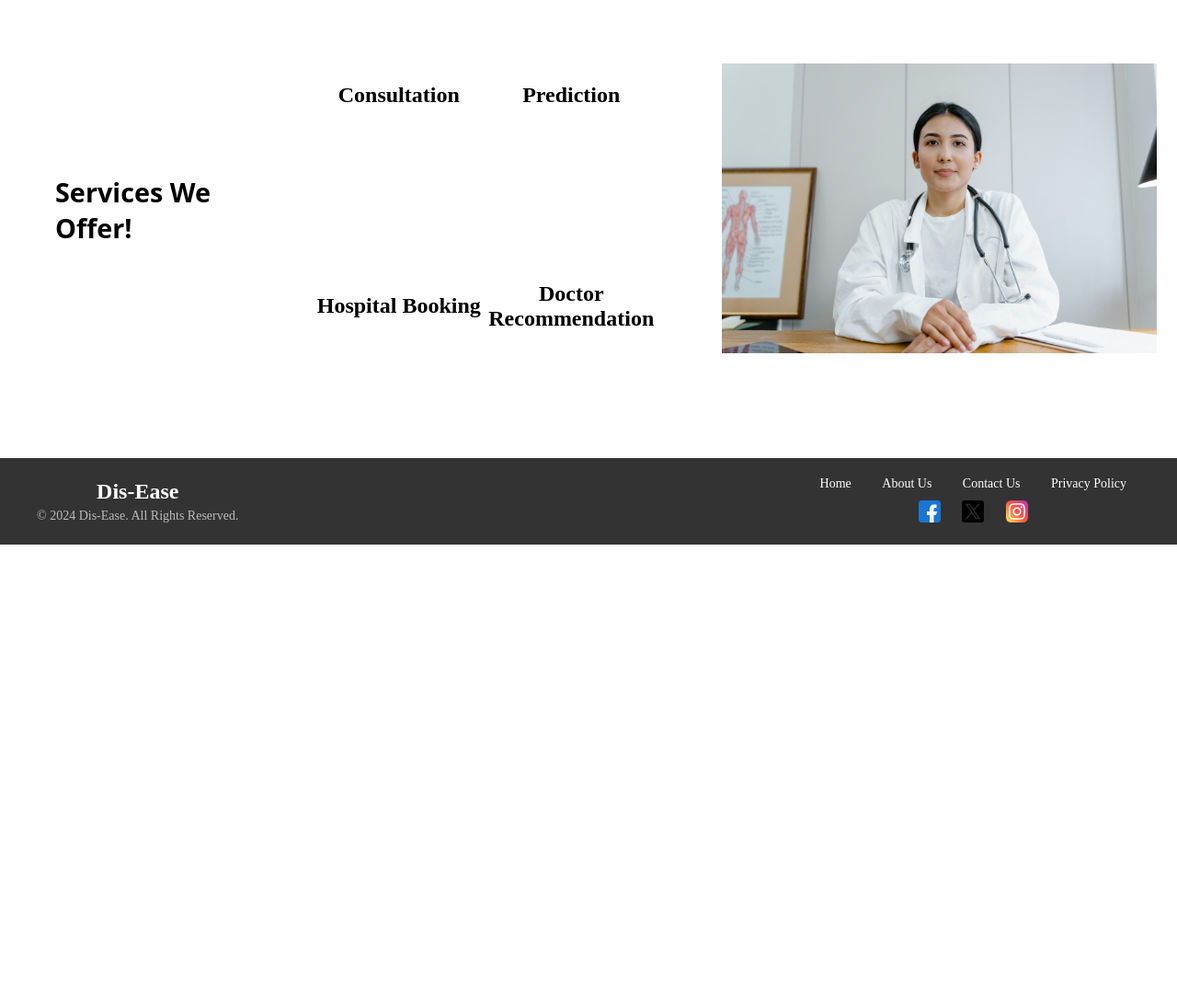
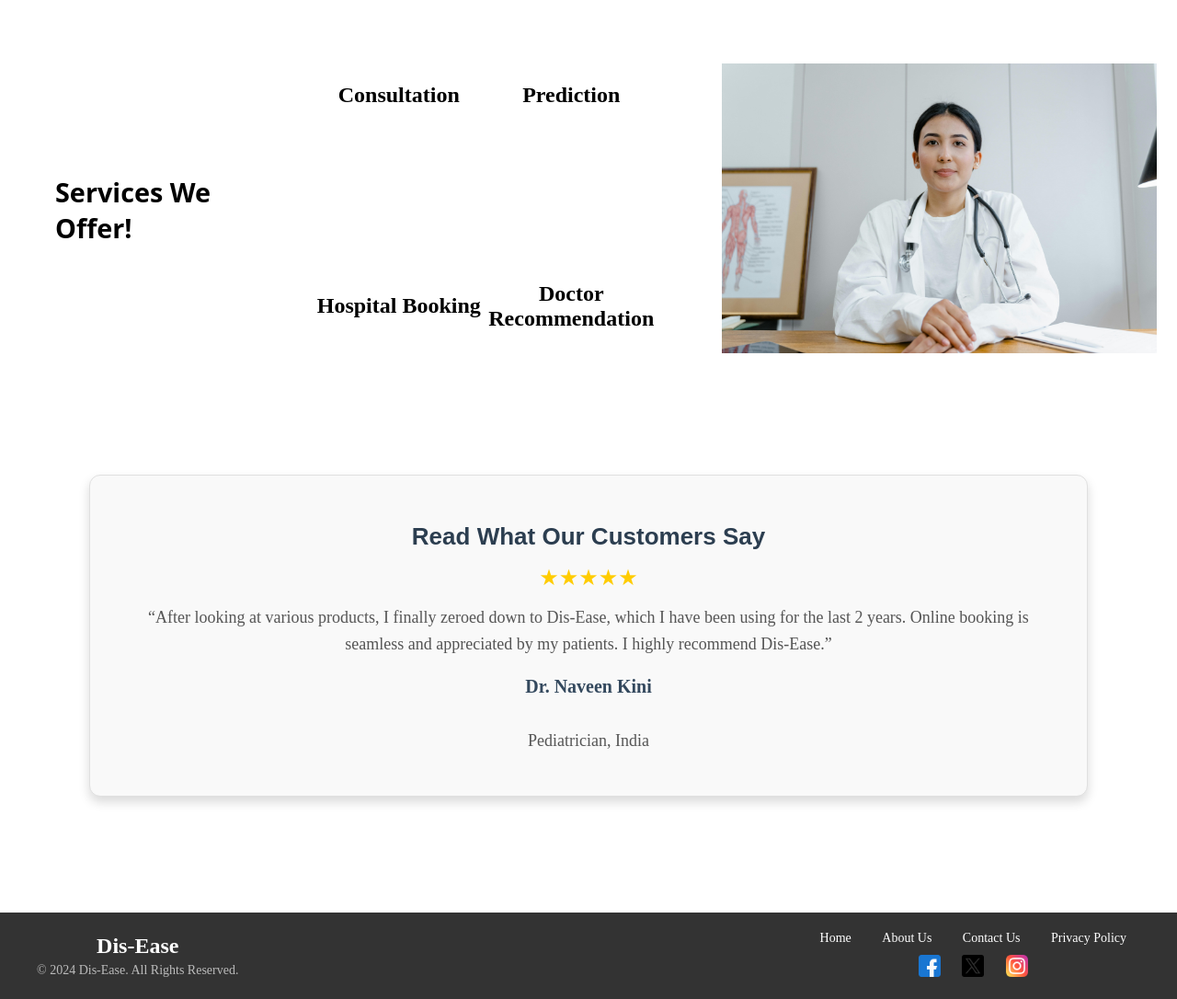
Before and after one commit to UtsavlalShrestha/disease-prediction-and-doctor-booking, a Django app: template base/templates/base/home.html in a window 1280 px wide. Shown: the part 915-2001 px from the top of the page at 92% size. Before the commit the page ends 1507 px from the top, so only its background shows below. Run offline with Django 5.2, Linux system fonts and the light colour scheme; the template is opened without the code that fills it, so the values that code supplies are empty.

Commit message:
added homepage UI

```diff
--- a/base/templates/base/home.html
+++ b/base/templates/base/home.html
@@ -93,5 +93,18 @@
       <img src="{% static 'images/doc5.jpg' %}" />
     </div>
   </div>
+  <br />
+
+
+  <div class="testimonial">
+    <h2>Read What Our Customers Say</h2>
+    <div class="rating">
+      ★★★★★
+    </div>
+    <p>“After looking at various products, I finally zeroed down to Dis-Ease, which I have been using for the last 2 years. Online booking is seamless and appreciated by my patients. I highly recommend Dis-Ease.”</p>
+    <p><strong>Dr. Naveen Kini</strong><br>Pediatrician, India</p>
+  </div>
+  <br /><br /><br /><br /><br /><br /><br />
+
 </body>
 {% endblock content %}
--- a/static/css/home.css
+++ b/static/css/home.css
@@ -128,3 +128,48 @@
     padding: 70px 0px 70px 70px;
     width: 90%;
 }
+.testimonial {
+    width: 80%;
+    background-color: #f9f9f9; /* Light gray background */
+    border: 1px solid #e0e0e0; /* Light border */
+    border-radius: 12px; /* Rounded corners */
+    padding: 30px; /* Increased padding around content */
+    margin: auto; /* Increased margin for spacing */
+    box-shadow: 0 6px 12px rgba(0, 0, 0, 0.15); /* Deeper shadow for a lifted effect */
+    transition: transform 0.3s; /* Smooth scaling on hover */
+}
+
+.testimonial:hover {
+    transform: scale(1.02); /* Slightly scale up on hover */
+}
+
+.testimonial h2 {
+    font-size: 26px; /* Slightly larger heading size */
+    color: #2c3e50; /* Darker blue-gray color for better contrast */
+    margin-bottom: 15px; /* Increased spacing below heading */
+    text-align: center; /* Center align */
+    font-family: 'Arial', sans-serif; /* Changed font for modern look */
+}
+
+.rating {
+    text-align: center; /* Center align rating */
+    font-size: 24px; /* Larger size for ratings */
+    color: #ffcc00; /* Gold color for stars */
+    margin: 10px 0; /* Spacing above and below rating */
+}
+
+.testimonial p {
+    font-size: 18px; /* Increased font size for text */
+    color: #555; /* Darker gray color for text */
+    line-height: 1.6; /* Increased line height for better readability */
+    text-align: center; /* Center align text */
+    margin: 15px 0; /* Increased spacing above and below paragraphs */
+}
+
+.testimonial strong {
+    display: block; /* Block display for name */
+    margin-top: 10px; /* Increased space above name */
+    font-size: 20px; /* Larger name size */
+    color: #34495e; /* Darker color for name */
+    text-align: center; /* Center align name */
+}
```
